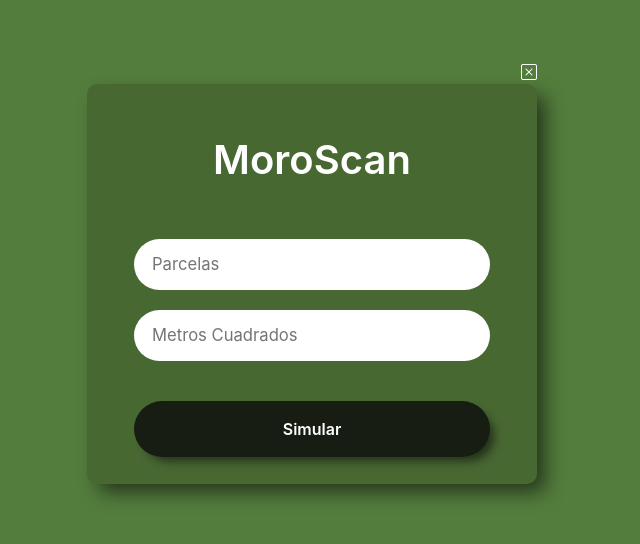
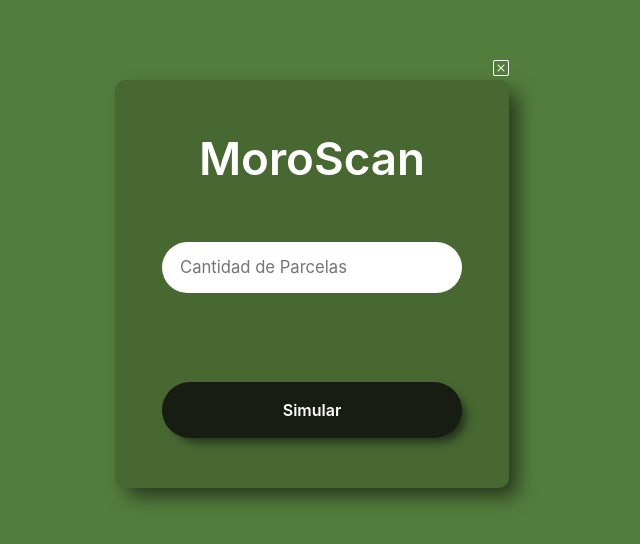
Before and after one commit to mauroarmas/MoroScan, a React (Vite) app: page /simulator in a window 1280 px wide. Shown: the part 128-672 px from the top of the page, without its empty margins (328-968 px from the left). Built offline with nearby package versions, Linux system fonts and the light colour scheme.

Commit message:
Se implemento el crear producción

```diff
--- a/package.json
+++ b/package.json
@@ -10,6 +10,7 @@
     "preview": "vite preview"
   },
   "dependencies": {
+    "axios": "^1.9.0",
     "bootstrap": "^5.3.6",
     "bootstrap-icons": "^1.13.1",
     "chart.js": "^4.4.9",
@@ -17,6 +18,7 @@
     "react-bootstrap": "^2.10.10",
     "react-chartjs-2": "^5.3.0",
     "react-dom": "^19.1.0",
+    "react-hook-form": "^7.57.0",
     "react-router-dom": "^7.6.1",
     "styled-components": "^6.1.18"
   },
--- a/src/components/pages/Index.jsx
+++ b/src/components/pages/Index.jsx
@@ -32,6 +32,7 @@ const Index = () => {
               </p>
             </div>
             <div className="d-flex justify-content-center align-items-center mt-5 gap-3">
+
               <Link to="/simulator">
                 <PrincBtn text="Simular"></PrincBtn>
               </Link>
--- a/src/components/pages/SimulatorForm.jsx
+++ b/src/components/pages/SimulatorForm.jsx
@@ -1,10 +1,28 @@
+import axios from "axios";
 import React from "react";
 import { Container } from "react-bootstrap";
 import { Link } from "react-router-dom";
 import styled from "styled-components";
-import PrincBtn from "../PrincBtn";
+import { useForm } from "react-hook-form";
 
 const SimulatorForm = () => {
+  const {
+    register,
+    handleSubmit,
+    formState: { errors },
+  } = useForm();
+
+  const onSubmit = async (data) => {
+    try {
+      const response = await axios.post("http://localhost:8080/production", {
+        quantity_plots: data.quantity_plots,
+      });
+      console.log(response.data);
+      // Aquí puedes manejar la respuesta de la simulación
+    } catch (error) {
+      console.error("Error al enviar los datos:", error);
+    }
+  };
   return (
     <Container className=" py-5 d-flex align-items-center justify-content-center vh-100">
       <StyledWrapper>
@@ -14,15 +32,39 @@ const SimulatorForm = () => {
           </Link>
         </div>
         <div className="login wrap">
-
-          <h1 className="h1">
+          <h1 className="h1 text-center">
             MoroScan <i class="bi bi-leaf-fill"></i>
           </h1>
-          <input placeholder="Parcelas" id="1" name="p" type="text" />
-          <input placeholder="Metros Cuadrados" id="2" name="m2" type="text" />
+
+          <form action="" onSubmit={handleSubmit(onSubmit)}>
+            <input
+              placeholder="Cantidad de Parcelas"
+              id="1"
+              name="quantity_plots"
+              type="number"
+              {...register("quantity_plots", {
+                required: " Este campo es obligatorio",
+                min: {
+                  value: 1,
+                  message: "Debe ingresar al menos 1 parcela",
+                },
+              })}
+            />
+
+            {errors.quantity_plots ? (
+              <p className=" mt-2">
+                <i className="bi bi-exclamation-triangle-fill text-danger"></i>
+                &nbsp;
+                {errors.quantity_plots.message}
+              </p>
+            ) : (
+              <p className=" mt-2">&nbsp;</p>
+            )}
+
             <div>
               <input value="Simular" className="btn" type="submit" />
             </div>
+          </form>
         </div>
       </StyledWrapper>
     </Container>
@@ -31,8 +73,8 @@ const SimulatorForm = () => {
 
 const StyledWrapper = styled.div`
   .login {
-    width: 450px;
-    height: 400px;
+    width: auto;
+    height: auto;
     background: #486832;
     padding: 47px;
     color: #fff;
@@ -46,7 +88,7 @@ const StyledWrapper = styled.div`
     -moz-box-shadow: 10px 10px 19px -2px rgba(23, 29, 18, 0.75);
   }
 
-  .login input[type="text"] {
+  .login input[type="number"] {
     opacity: 1;
     display: block;
     border: none;
@@ -75,7 +117,7 @@ const StyledWrapper = styled.div`
     margin: 40px 0 0 0;
     border-radius: 500px;
     font-weight: 600;
-    animation: bounce2 1.6s;
+    animation: bounce2 1.2s;
   }
 
   .h1 {
@@ -85,6 +127,7 @@ const StyledWrapper = styled.div`
     display: block;
     margin-bottom: -0px;
     text-align: center;
+    font-size: 2.2em;
   }
 
   .btn {
@@ -104,13 +147,9 @@ const StyledWrapper = styled.div`
     transition: all 0.4s ease;
   }
 
-  .login input[name="p"] {
-    animation: bounce 1s;
+  .login input[name="quantity_plots"] {
+    animation: bounce 1.2s;
     -webkit-appearance: none;
-  }
-
-  .login input[name="m2"] {
-    animation: bounce1 1.3s;
   }
 
   @media only screen and (max-width: 600px) {
```
Also changed, not shown: corregir.txt (added), 1 other file (tests, documents, lock files or other folders). Lines whose indentation alone changed are shown as unchanged.
